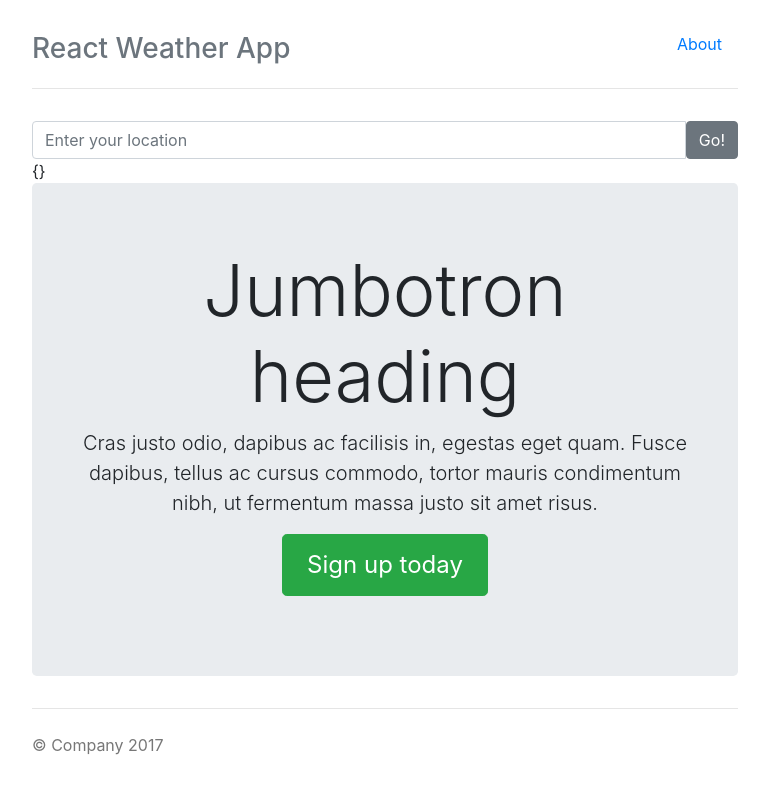
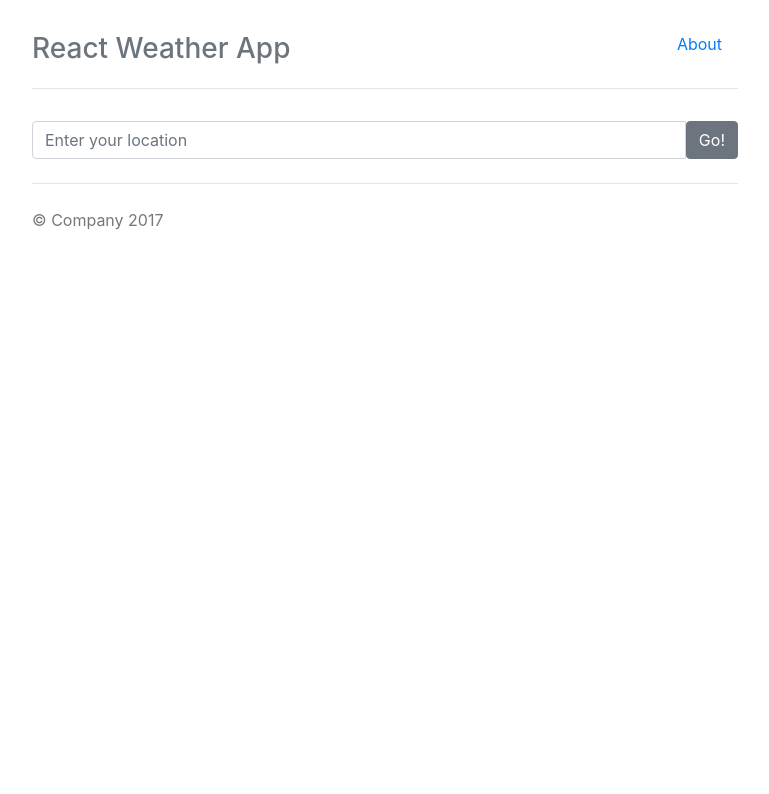
Before and after one commit to jgabuya/react-weather-app, a React (Create React App) app: page / in a window 1280 px wide. Shown: the top 794 px of the page, without its empty margins (255-1024 px from the left). Built offline with nearby package versions, Linux system fonts and the light colour scheme.

Commit message:
Add formatting, display more data

```diff
--- a/public/index.html
+++ b/public/index.html
@@ -42,13 +42,6 @@
 
     <main role="main">
         <div id="root"></div>
-
-        <div class="jumbotron">
-            <h1 class="display-3">Jumbotron heading</h1>
-            <p class="lead">Cras justo odio, dapibus ac facilisis in, egestas eget quam. Fusce dapibus, tellus ac cursus commodo, tortor mauris condimentum nibh, ut fermentum massa justo sit amet risus.</p>
-            <p><a class="btn btn-lg btn-success" href="#" role="button">Sign up today</a></p>
-        </div>
-
     </main>
 
     <footer class="footer">
--- a/src/components/main/Main.jsx
+++ b/src/components/main/Main.jsx
@@ -1,6 +1,7 @@
 import React from 'react';
 import axios from 'axios';
 import { Alert, InputGroup, InputGroupButton, Input, Button } from 'reactstrap';
+import isEmpty from 'lodash/isEmpty';
 
 class Main extends React.Component {
     constructor() {
@@ -50,6 +51,7 @@ class Main extends React.Component {
         return axios.get(instance.props.apiUrl, {
             params: {
                 q: location,
+                units: 'metric',
                 appid: instance.props.apiKey
             }
         })
@@ -58,7 +60,7 @@ class Main extends React.Component {
     render() {
         return (
             <div>
-                <div className={(( this.state.errorMessage.length == 0)? 'd-none ' : '') + 'row mb-3'}>
+                <div className={((this.state.errorMessage.length === 0)? 'd-none ' : '') + 'row mb-3'}>
                     <div className="col">
                         <Alert color="warning">
                             {this.state.errorMessage}
@@ -66,20 +68,33 @@ class Main extends React.Component {
                     </div>
                 </div>
 
-                <div className="row">
+                <div className="row mb-4">
                     <div className="col">
                         <form>
                             <InputGroup>
                                 <Input onChange={this.onLocationChange} placeholder="Enter your location" />
                                 <InputGroupButton><Button type="submit" onClick={this.onLocationSubmit}>Go!</Button></InputGroupButton>
                             </InputGroup>
-
-                            <div>
-                                {JSON.stringify(this.state.weatherData)}
-                            </div>
                         </form>
                     </div>
                 </div>
+
+                {! isEmpty(this.state.weatherData) &&
+                    <div className={((isEmpty(this.state.weatherData))? 'd-none ' : '') + 'row'}>
+                        <div className="col">
+                            <div className="jumbotron">
+                                <img src={'http://openweathermap.org/img/w/' + this.state.weatherData.weather[0].icon + '.png'} alt={this.state.weatherData.weather[0].icon} />
+
+                                <h1 className="display-4">{this.state.weatherData.name}</h1>
+
+                                <p className="lead">
+                                    {this.state.weatherData.main.temp} &deg;C, {this.state.weatherData.weather[0].main}
+                                </p>
+                            </div>
+                        </div>
+                    </div>
+                }
+
             </div>
         )
     }
```
